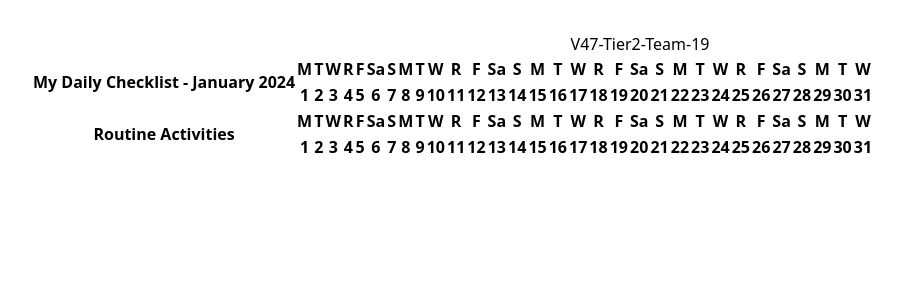
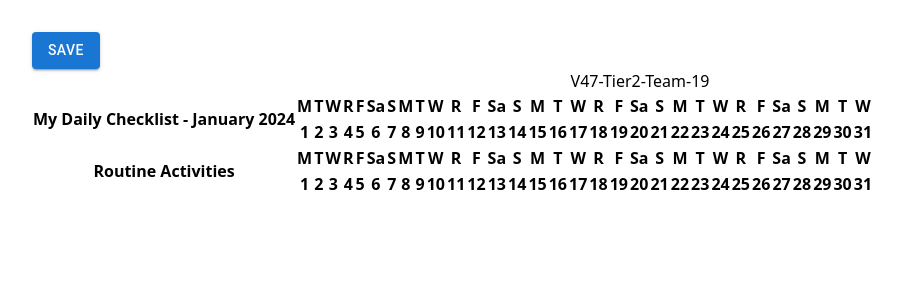
Before and after one commit to jasonavecilla/Task-Tracker, a React (Vite) app: page / in a window 1280 px wide. Shown: the top 300 px of the page, without its empty margins (0-903 px from the left). Built offline with nearby package versions, Linux system fonts and the light colour scheme.

Commit message:
Implemented Save button

```diff
--- a/package.json
+++ b/package.json
@@ -10,6 +10,9 @@
     "preview": "vite preview"
   },
   "dependencies": {
+    "@emotion/react": "^11.11.3",
+    "@emotion/styled": "^11.11.0",
+    "@mui/material": "^5.15.7",
     "react": "^18.2.0",
     "react-dom": "^18.2.0"
   },
--- a/src/App.css
+++ b/src/App.css
@@ -4,3 +4,8 @@
   padding: 2rem;
   text-align: center;
 }
+
+.align-left {
+  display: flex !important;
+  justify-content: left !important;
+}
--- a/src/App.tsx
+++ b/src/App.tsx
@@ -1,9 +1,15 @@
 import "./App.css";
 import TableHeader from "./components/TableHeader";
+import Button from '@mui/material/Button';
+
+const Save = () => alert('clicked');
 
 function App() {
   return (
     <>
+      <div className='align-left'>
+        <Button variant="contained" onClick={Save}>Save</Button>
+      </div>
       <div>
         <h1 className="text-3xl font-bold underline text-red-500">
           V47-Tier2-Team-19
```
Also changed, not shown: 1 other file (tests, documents, lock files or other folders).
